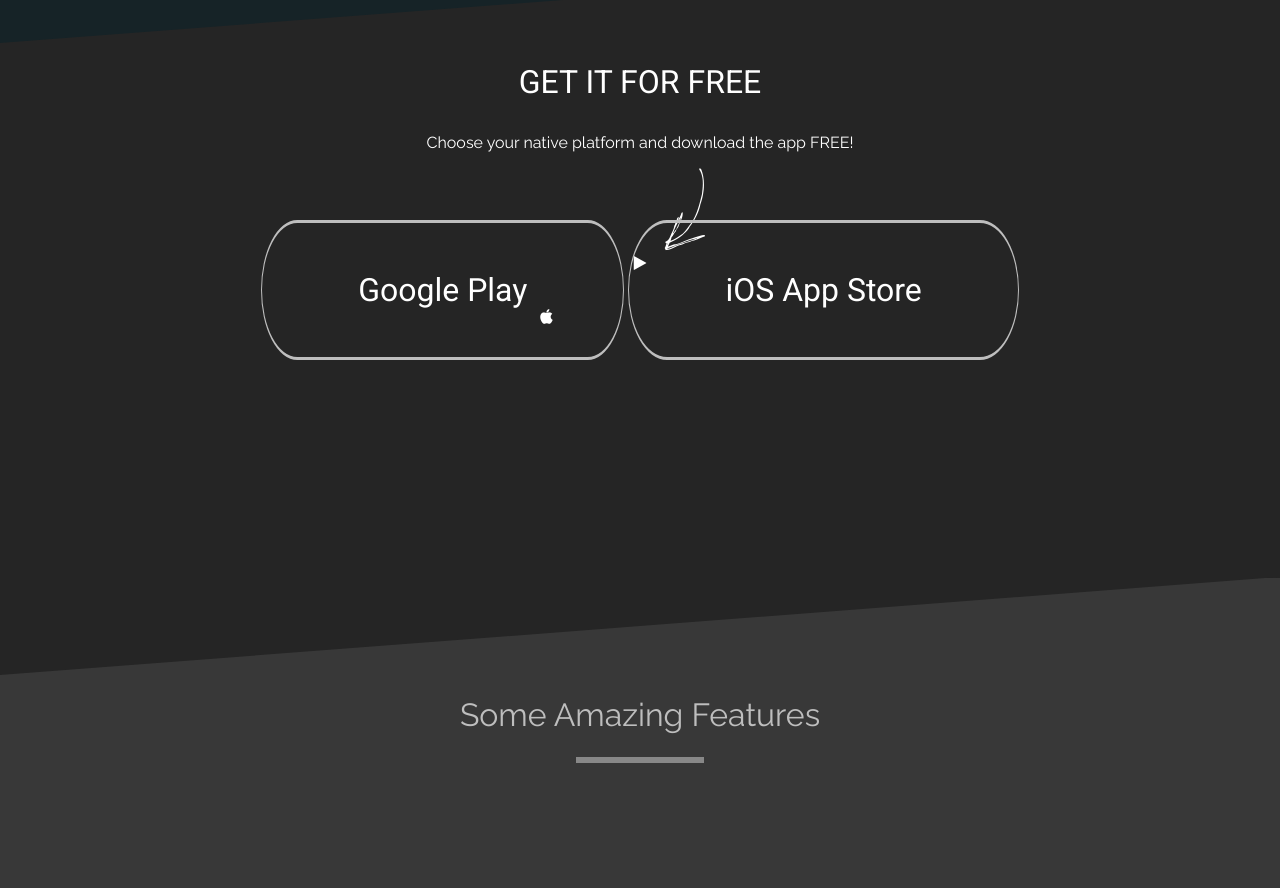
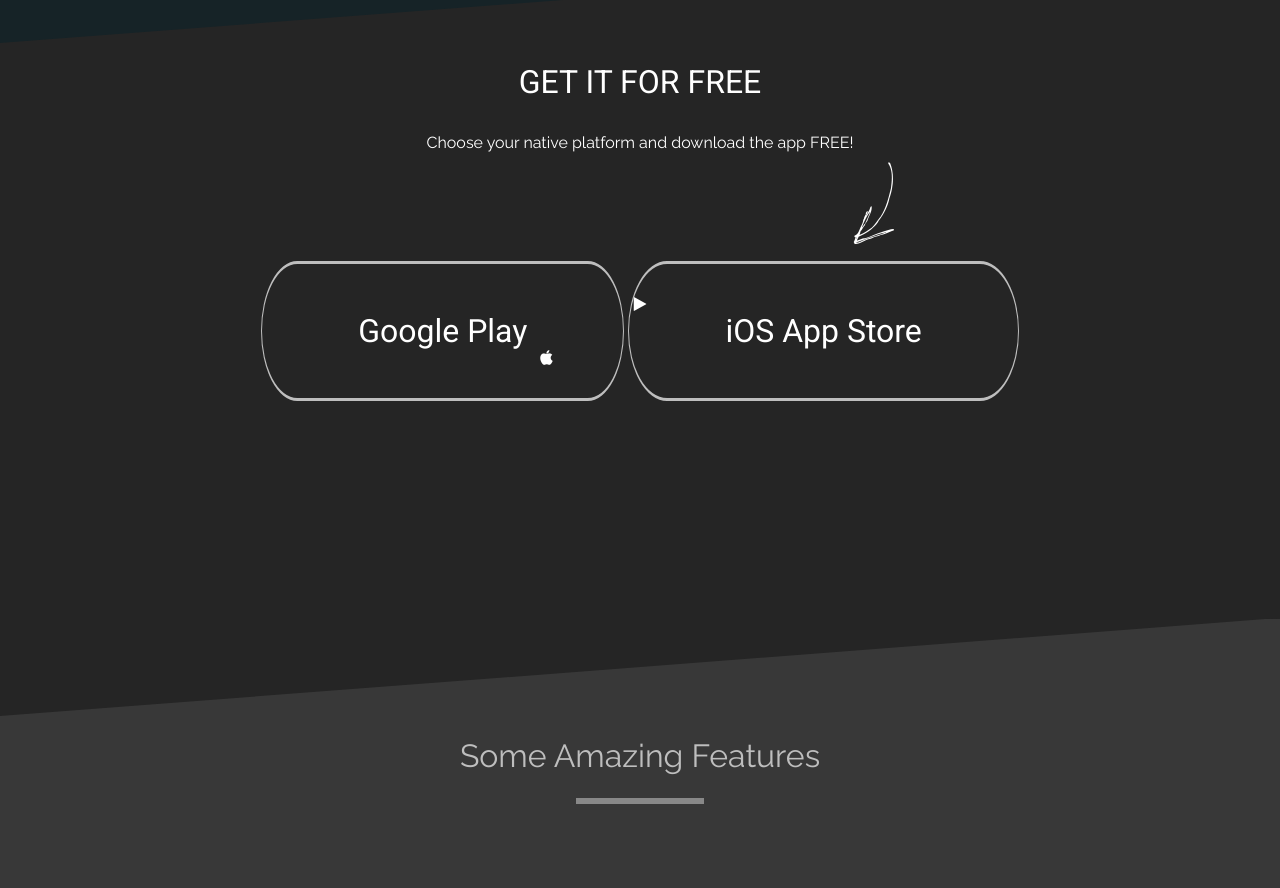
Before and after one commit to srednakun/project_week_one, a website: page public/index.html in a window 1280 px wide. Shown: the part 1660-2548 px from the top of the page. Drawn offline with nearby package versions, Linux system fonts and the light colour scheme; files that its build step writes are made by us from their sources; files whose address does not match are found by name.

Commit message:
fixed arrow placement to use psuedo element and media quereies

```diff
--- a/public/index.html
+++ b/public/index.html
@@ -46,9 +46,6 @@
       </svg>
       <h1 class="home-h1">GET IT FOR FREE</h1>
       <p class="home-middle-p">Choose your native platform and download the app FREE!</p>
-      <figure class="home-arrow">
-        <img src="./img/vertical-arrow.png" alt="vertical arrow pointing down">
-      </figure>
       <figure class="icon-Googleplay"></figure>
       <ul class="home-google-ios">
         <li><a class="submit-button" href="https://play.google.com/store?hl=en"><span></span>Google Play</a></li>
--- a/sass/_a3-home-middle.scss
+++ b/sass/_a3-home-middle.scss
@@ -16,6 +16,7 @@
 .home-middle-p {
 	@extend %small-font;
 	margin: 0;
+	padding-bottom: 3em;
 }
 .home-google-ios li{
 	display: inline-block;
@@ -33,3 +34,21 @@
 .iOS-app-button {
 	@extend %iOS-app-button;
 }
+
+.home-middle-p:after{
+	content: url(./../img/vertical-arrow.png);
+ 	position: absolute;
+ 	top: 7.5em;
+}
+
+@media (min-width: 1024px) {
+.home-middle-p:after{
+  	top: 13.5em;
+  }
+}
+
+@media (min-width: 1024px) {
+	.home-middle-p {
+	padding-bottom: 9em;
+	}
+}
```
